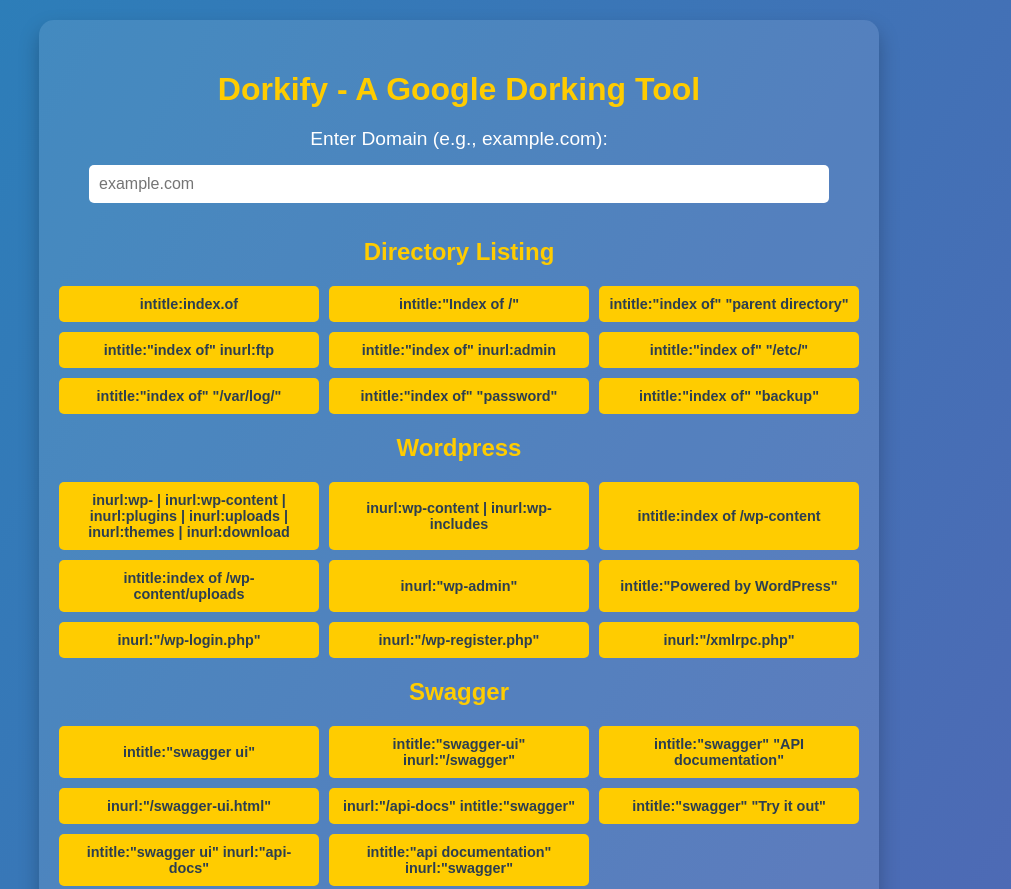
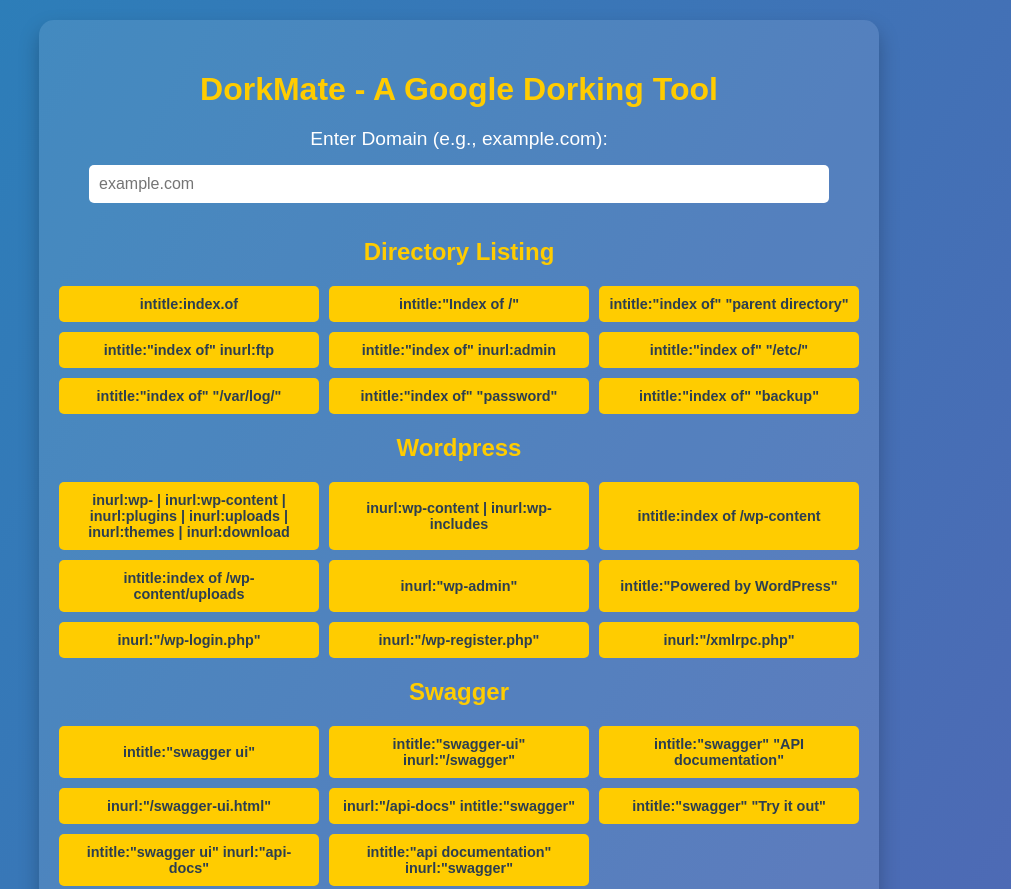
Before and after one commit to kundandhupkar/DorkMate, a plain HTML site: page index.html in a window 1280 px wide. Shown: the top 889 px of the page, without its empty margins (181-1192 px from the left). Drawn offline with Linux system fonts and the light colour scheme.

Commit message:
Update index.html

```diff
--- a/index.html
+++ b/index.html
@@ -3,7 +3,7 @@
 <head>
     <meta charset="UTF-8">
     <meta name="viewport" content="width=device-width, initial-scale=1.0">
-    <title>Dorkify - A Google Dorking Tool</title>
+    <title>DorkMate - A Google Dorking Tool</title>
     <link href="https://cdnjs.cloudflare.com/ajax/libs/font-awesome/5.15.4/css/all.min.css" rel="stylesheet">
     <style>
         /* General Styles */
@@ -109,7 +109,7 @@
 </head>
 <body>
     <div class="container">
-        <h1>Dorkify - A Google Dorking Tool</h1>
+        <h1>DorkMate - A Google Dorking Tool</h1>
         <label for="domain">Enter Domain (e.g., example.com):</label><br>
         <input type="text" id="domain" placeholder="example.com">
 
```
